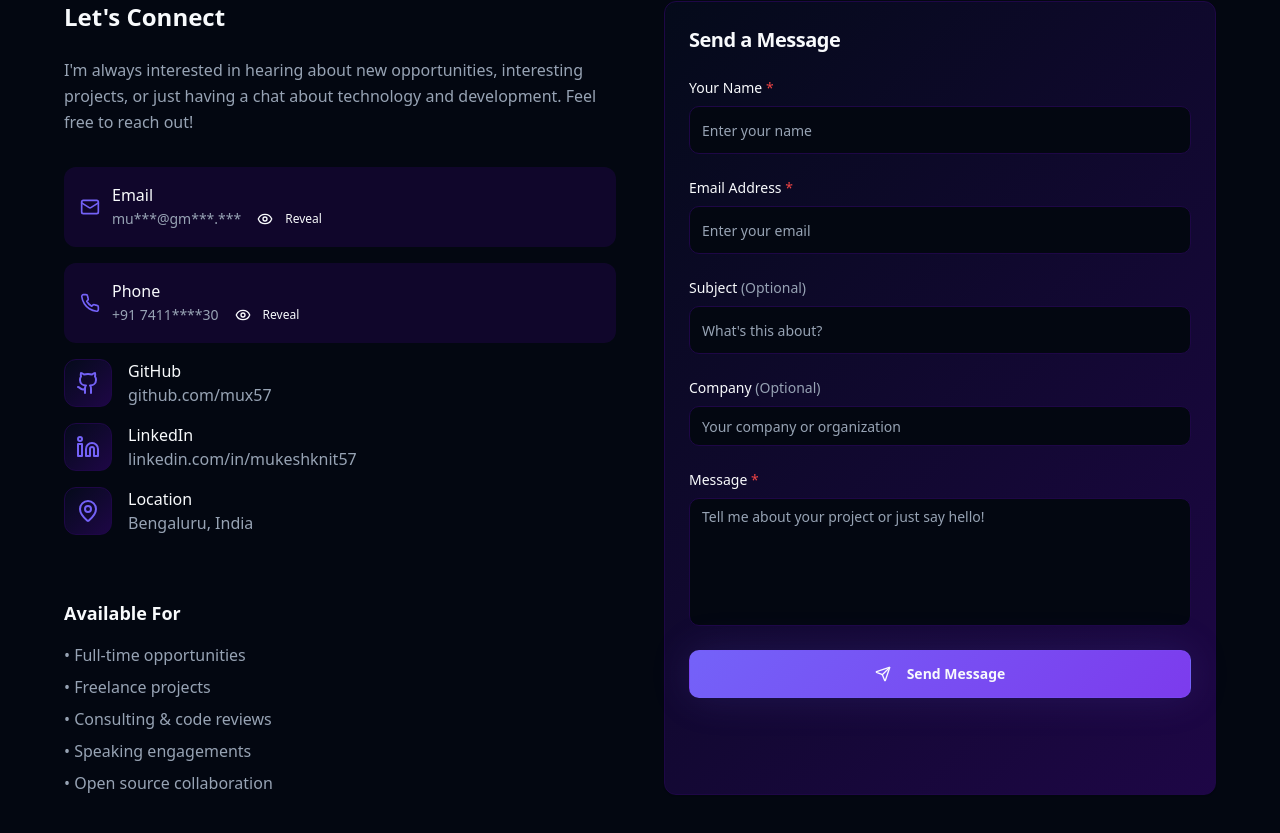
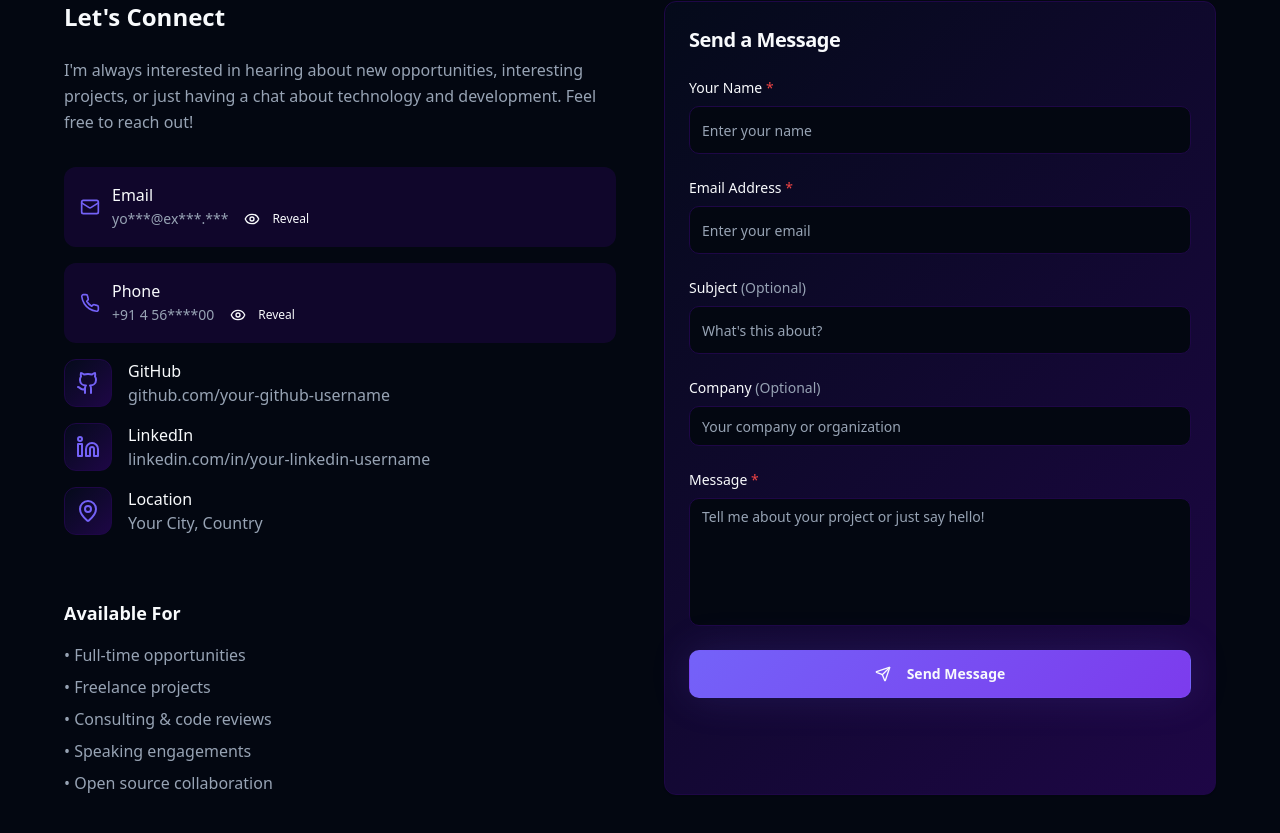
Before and after one commit to mux57/dev-folio-docs, a React (Vite) app: page / in a window 1280 px wide. Shown: the part 4485-5318 px from the top of the page. Built offline with nearby package versions, Linux system fonts and the light colour scheme; no server answers; the database is empty.

Commit message:
fixing more security lapses

```diff
--- a/src/components/Contact.tsx
+++ b/src/components/Contact.tsx
@@ -124,7 +124,7 @@ const Contact = () => {
 
       toast({
         title: "Failed to Send Message",
-        description: `Error: ${errorMessage}. Please try again or contact me directly at mukeshknit57@gmail.com`,
+        description: `Error: ${errorMessage}. Please try again or contact me directly at ${import.meta.env.VITE_CONTACT_EMAIL || 'contact@example.com'}`,
         variant: "destructive"
       });
     } finally {
@@ -136,31 +136,31 @@ const Contact = () => {
     {
       icon: Mail,
       label: "Email",
-      value: "mukeshknit57@gmail.com",
-      href: "mailto:mukeshknit57@gmail.com"
+      value: import.meta.env.VITE_CONTACT_EMAIL || "contact@example.com",
+      href: `mailto:${import.meta.env.VITE_CONTACT_EMAIL}`
     },
     {
       icon: Phone,
       label: "Phone",
-      value: "+91 7411729430",
-      href: "tel:+917411729430"
+      value: import.meta.env.VITE_CONTACT_PHONE || "+1 234 567 8900",
+      href: `tel:${import.meta.env.VITE_CONTACT_PHONE?.replace(/\s/g, '')}`
     },
     {
       icon: Github,
       label: "GitHub",
-      value: "github.com/mux57",
-      href: "https://github.com/mux57"
+      value: import.meta.env.VITE_GITHUB_USERNAME ? `github.com/${import.meta.env.VITE_GITHUB_USERNAME}` : "github.com/username",
+      href: import.meta.env.VITE_GITHUB_USERNAME ? `https://github.com/${import.meta.env.VITE_GITHUB_USERNAME}` : "https://github.com"
     },
     {
       icon: Linkedin,
       label: "LinkedIn",
-      value: "linkedin.com/in/mukeshknit57",
-      href: "https://www.linkedin.com/in/mukeshknit57/"
+      value: import.meta.env.VITE_LINKEDIN_USERNAME ? `linkedin.com/in/${import.meta.env.VITE_LINKEDIN_USERNAME}` : "linkedin.com/in/username",
+      href: import.meta.env.VITE_LINKEDIN_USERNAME ? `https://www.linkedin.com/in/${import.meta.env.VITE_LINKEDIN_USERNAME}/` : "https://linkedin.com"
     },
     {
       icon: MapPin,
       label: "Location",
-      value: "Bengaluru, India",
+      value: import.meta.env.VITE_LOCATION || "Your City, Country",
       href: null
     }
   ];
```
Also changed, not shown: 2 other files (tests, documents, lock files or other folders).
